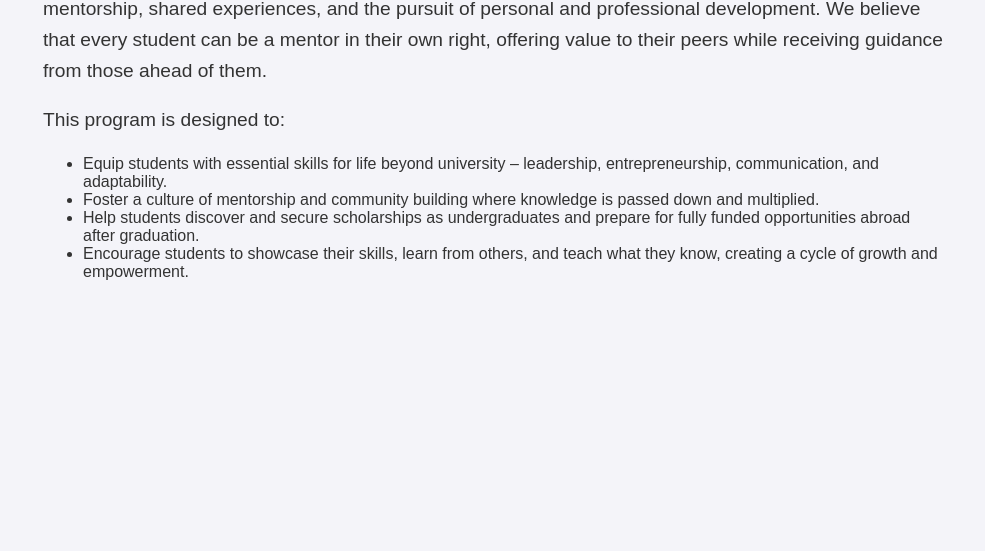
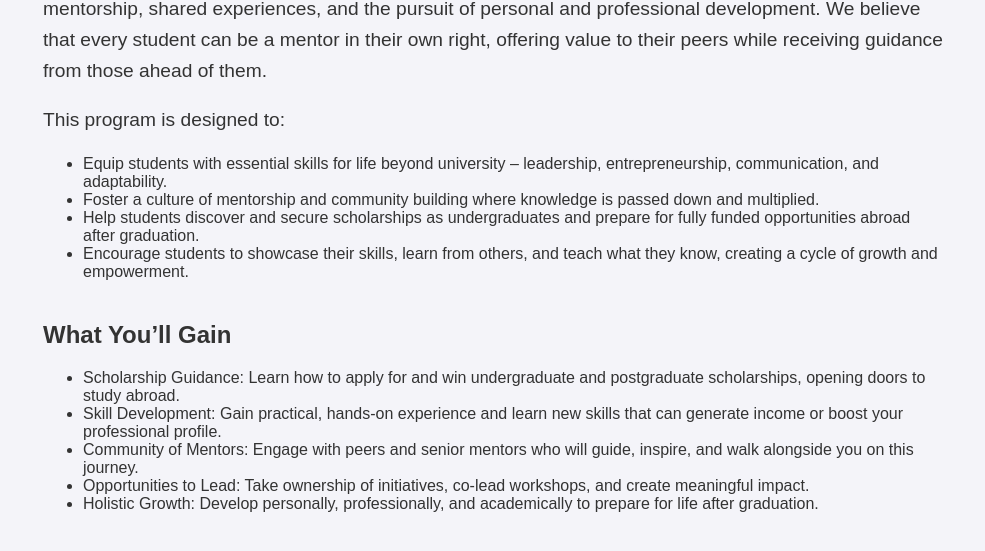
Before and after one commit to Alesh-dev/mhms.github.io, a plain HTML site: page index.html in a window 1280 px wide. Shown: the part 1992-2543 px from the top of the page, without its empty margins (147-1132 px from the left). Before the commit the page ends 2363 px from the top, so only its background shows below. Drawn offline with Linux system fonts and the light colour scheme.

Commit message:
Add files via upload

```diff
--- a/index.html
+++ b/index.html
@@ -120,6 +120,17 @@
                 <li>Encourage students to showcase their skills, learn from others, and teach what they know, creating a cycle of growth and empowerment.</li>
             </ul>
         </div>
+
+        <div class="content">
+            <h2>What You’ll Gain</h2>
+            <ul>
+                <li>Scholarship Guidance: Learn how to apply for and win undergraduate and postgraduate scholarships, opening doors to study abroad.</li>
+                <li>Skill Development: Gain practical, hands-on experience and learn new skills that can generate income or boost your professional profile.</li>
+                <li>Community of Mentors: Engage with peers and senior mentors who will guide, inspire, and walk alongside you on this journey.</li>
+                <li>Opportunities to Lead: Take ownership of initiatives, co-lead workshops, and create meaningful impact.</li>
+                <li>Holistic Growth: Develop personally, professionally, and academically to prepare for life after graduation.</li>
+            </ul>
+        </div>
     </div>
 </body>
 </html>
```
